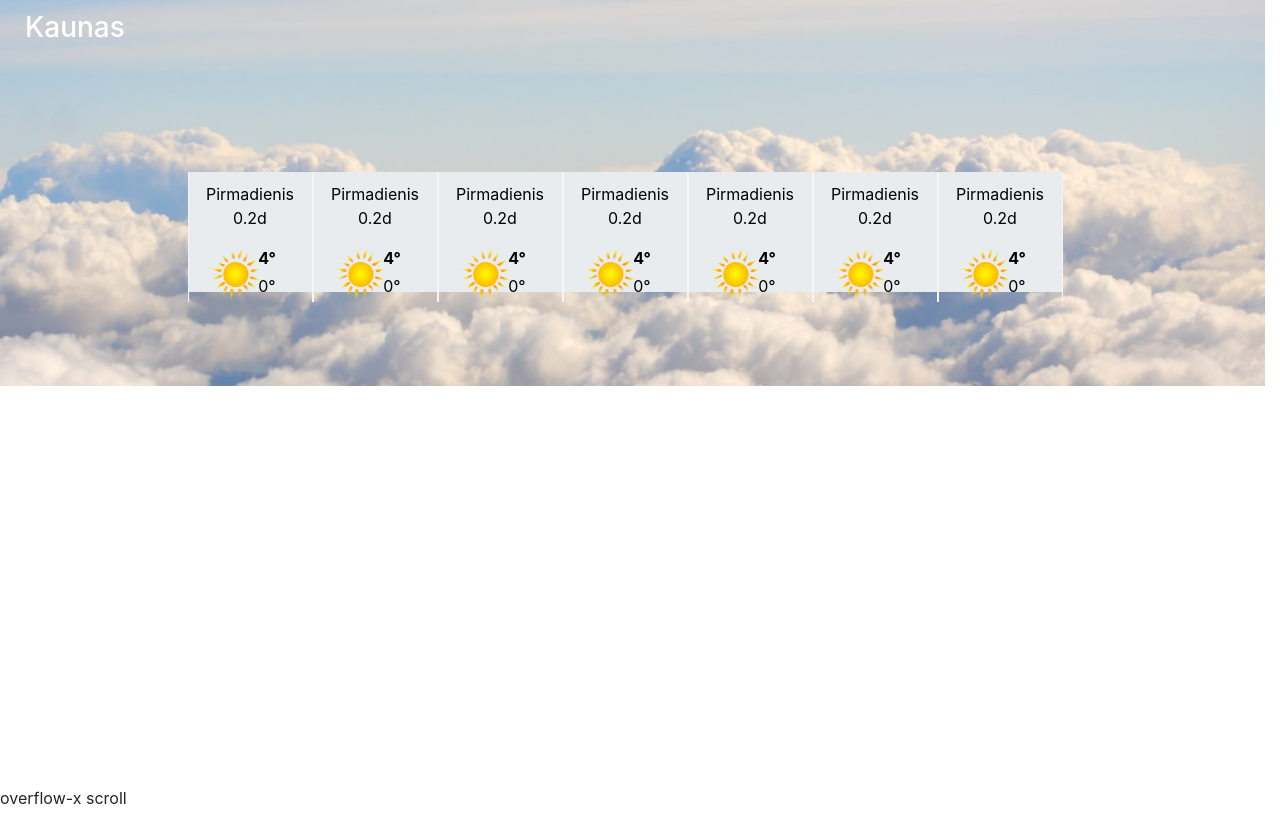
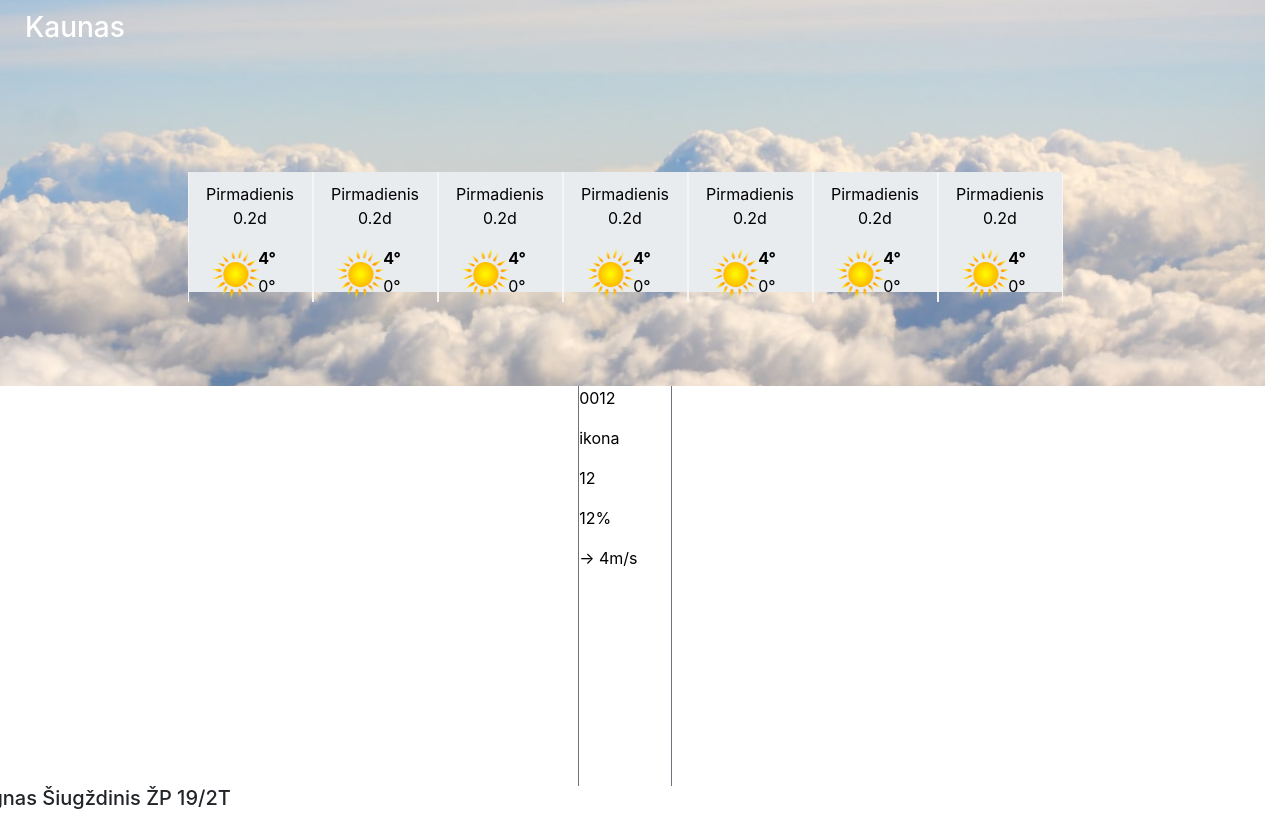
Before and after one commit to Ignasel/OruProgramele, a plain HTML site: page index.html in a window 1280 px wide. Shown: the part 70-888 px from the top of the page. Drawn offline with nearby package versions, Linux system fonts and the light colour scheme.

Commit message:
pataisytas dizainas

```diff
--- a/index.html
+++ b/index.html
@@ -112,11 +112,20 @@
   <div class="row container-fluid justify-content-center main">
       <div class="row justify-content-center hours">
           <div class="col-1 hour">
-              <div class="row ">
-                  <p></p>
-              </div>
+              <div class="row directHour"></div>
+              <div class="row"><p>0012</p></div>
+              <div class="row"></div>
+              <div class="row"><p>ikona</p></div>
+              <div class="row"><p>12</p></div>
+              <div class="row"></div>
+              <div class="row"></div>
+              <div class="row rainPosibility"><p>12%</p></div>
+              <div class="row wind"><p>-> 4m/s</p></div>
           </div>
       </div>
+  </div>
+  <div class="row footer">
+      <h5>Ignas Šiugždinis ŽP 19/2T</h5>
   </div>
 
 
@@ -126,5 +135,3 @@
   <script src="https://stackpath.bootstrapcdn.com/bootstrap/4.3.1/js/bootstrap.min.js" integrity="sha384-JjSmVgyd0p3pXB1rRibZUAYoIIy6OrQ6VrjIEaFf/nJGzIxFDsf4x0xIM+B07jRM" crossorigin="anonymous"></script>
 </body>
 </html>
-
-overflow-x scroll
--- a/style.css
+++ b/style.css
@@ -73,6 +73,14 @@ i{
     width: 90%;
 }
 
+.hour{
+    border-left: solid 1px #6c757d;
+    border-right: solid 1px #6c757d;
+}
+.hour p{
+    color: black;
+}
+
 .main{
     background: white;
 }
```
